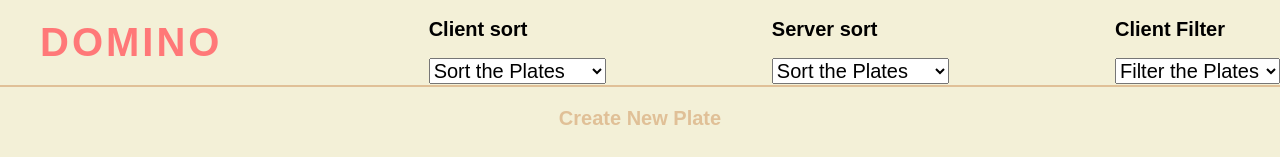
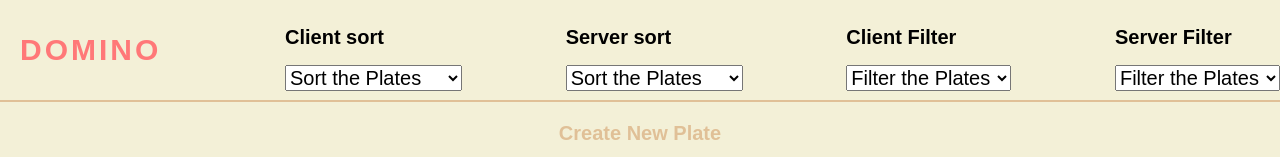
Before and after one commit to VaidasMakstutis/bit-react-basic-theory, a React (Create React App) app: page / in a window 1280 px wide. Shown: the top 157 px of the page. Built offline with nearby package versions, Linux system fonts and the light colour scheme; no server answers.

Commit message:
Server filter

```diff
--- a/src/App.jsx
+++ b/src/App.jsx
@@ -1,7 +1,6 @@
 import axios from "axios";
 import { useEffect } from "react";
 import { useState } from "react";
-import { useRef } from "react";
 import Bag from "./Components/Domino/Bag";
 import Create from "./Components/Domino/Create";
 import Edit from "./Components/Domino/Edit";
@@ -15,7 +14,7 @@ const [updated, setUpdated] = useState(Date.now());
 
 const [showEdit, setShowEdit] = useState({ left: 0, right: 0, id: 0 });
 
-const platesMaster = useRef([]);
+const [platesMaster, setPlatesMaster] = useState([]);
 
 //SORTS and FILTERS//
 
@@ -31,6 +30,13 @@ const serverSort = (sort) => {
     axios.get('http://localhost:3003/dominos/sort/' + sort)
     .then(res => {
             savePlates(res.data.dominos.map(p => ({id: p.id, left:p.left_side, right: p.right_side})));
+    })
+}
+
+const serverFilter = (filter) => {
+    axios.get('http://localhost:3003/dominos/filter/' + filter)
+    .then(res => {
+            setPlates(res.data.dominos.map(p => ({id: p.id, left:p.left_side, right: p.right_side})));
     })
 }
 
@@ -78,12 +84,12 @@ useEffect(() => {
 
 const savePlates = (plates) => {
     setPlates(plates);
-    platesMaster.current = plates;
+    setPlatesMaster(plates);
 }
 
     return (
         <div className="App col top domino">
-            <Header clientFilter={clientFilter} clientSort={clientSort} serverSort={serverSort} plates={plates} />
+            <Header clientFilter={clientFilter} serverFilter={serverFilter} clientSort={clientSort} serverSort={serverSort} plates={platesMaster} />
             <Create createPlate={createPlate} />
             <Bag plates={plates} showModal={showModal}/>
             <Edit deletePlate={deletePlate} showEdit={showEdit} hideModal={hideModal} editPlate={editPlate} />
--- a/src/Components/Domino/Filter.jsx
+++ b/src/Components/Domino/Filter.jsx
@@ -1,7 +1,13 @@
 import { useState } from "react";
-function Filter({ clientFilter, plates }) {
+function Filter({ clientFilter, serverFilter, plates }) {
 
     const [filterC, setFilterC] = useState('N');
+    const [filterS, setFilterS] = useState('N');
+
+    const controlS = e => {
+        setFilterS(e.target.value);
+        serverFilter(e.target.value);
+    }
 
     const controlC = e => {
         setFilterC(e.target.value);
@@ -30,6 +36,14 @@ function Filter({ clientFilter, plates }) {
                     <option value="ES">With empty side</option>
                 </select>
             </div>
+            <div className="domino_header_sort">
+                <h2>Server Filter</h2>
+                <select value={filterS} onChange={controlS}>
+                    <option value="N">Filter the Plates</option>
+                    <option value="SS">Same sides</option>
+                    <option value="ES">With empty side</option>
+                </select>
+            </div>
         </>
     )
 }
--- a/src/Components/Domino/Header.jsx
+++ b/src/Components/Domino/Header.jsx
@@ -1,12 +1,12 @@
 import Sort from "./Sort";
 import Filter from "./Filter";
 
-function Header({clientSort, clientFilter, serverSort, plates}) {
+function Header({clientSort, clientFilter, serverFilter, serverSort, plates}) {
     return (
         <div className="domino_header">
             <h1>Domino</h1>
             <Sort clientSort={clientSort} serverSort={serverSort} plates={plates}></Sort>
-            <Filter clientFilter={clientFilter} plates={plates} clientFilter={clientFilter}></Filter>
+            <Filter clientFilter={clientFilter} serverFilter={serverFilter} plates={plates}></Filter>
         </div>
     )
 }
--- a/src/index.scss
+++ b/src/index.scss
@@ -125,12 +125,12 @@ form {
       justify-content: center;
       align-items: center;
       flex-direction: column;
-      max-width: 980px;
+      max-width: 1200px;
       width: 100%;
     }
 
     &_header {
-      height: 85px;
+      height: 100px;
       width: 100%;
       display: flex;
       justify-content: space-between;
@@ -138,10 +138,10 @@ form {
       background-color: $domino-light;
       h1 {
         color: $domino-red;
-        font-size: 40px;
+        font-size: 30px;
         letter-spacing: 3px;
         text-transform: uppercase;
-        margin: 0 40px;
+        margin: 0 20px;
       }
     _sort {
       padding: 0 10px;
```
Also changed, not shown: 1 other file (tests, documents, lock files or other folders).
